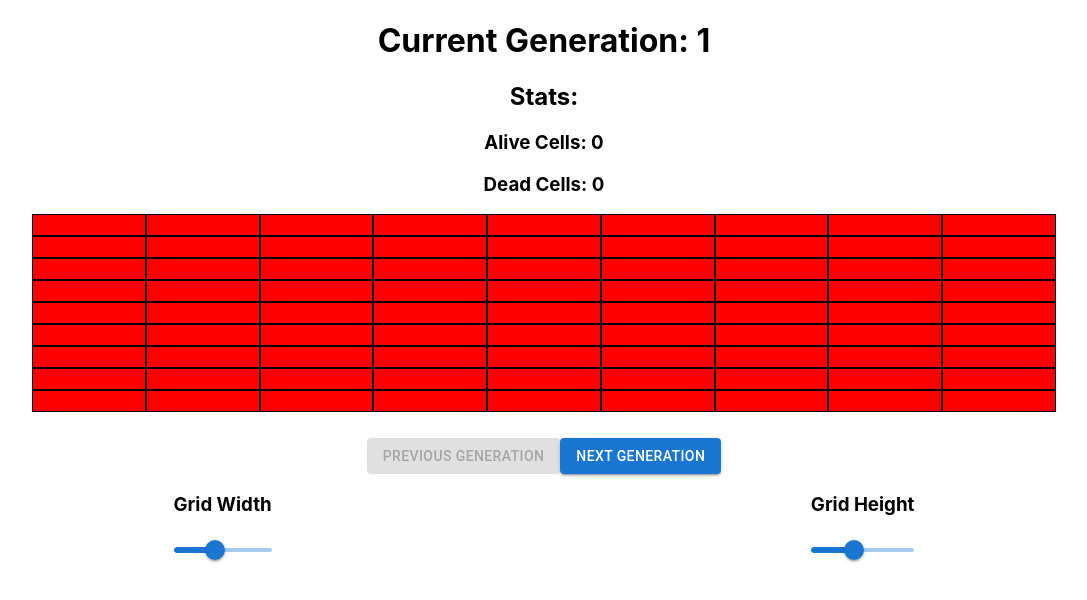
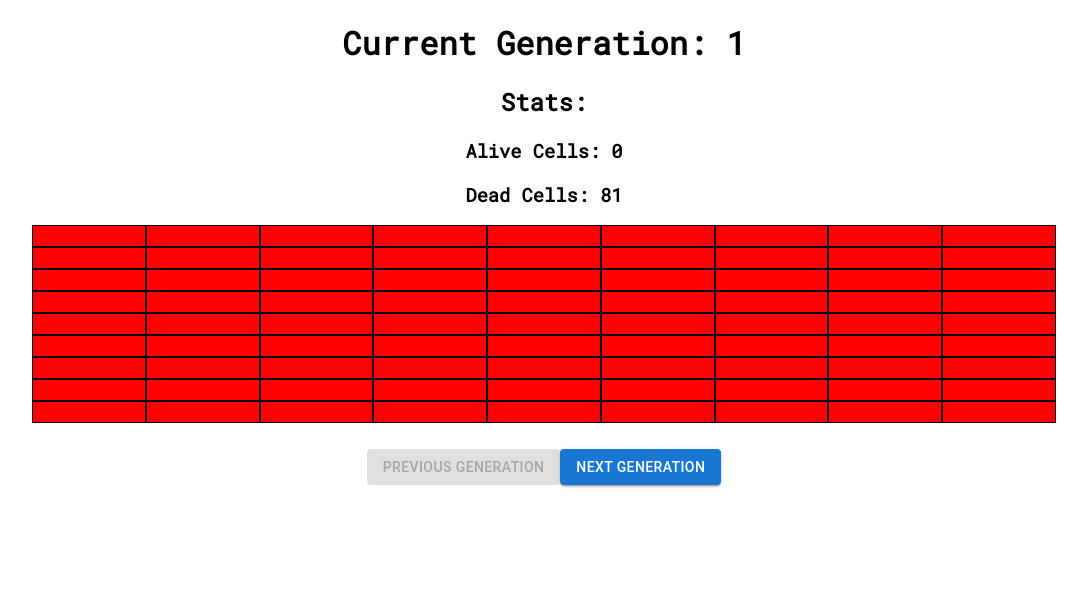
Before and after one commit to DillonRmD/Game-Of-Life-React, a React (Create React App) app: page / in a window 1280 px wide. Shown: the top 600 px of the page, without its empty margins (96-1183 px from the left). Built offline with nearby package versions, Linux system fonts and the light colour scheme; the HTML template or start-up script is replaced by a standard one.

Commit message:
Updated font, improved button styles, fixed margin shrink, added stats counter

```diff
--- a/src/App.css
+++ b/src/App.css
@@ -1,5 +1,9 @@
 .App {
   text-align: center;
+}
+
+.App-text{
+  font-family: 'Roboto Mono', monospace;
 }
 
 .grid{
@@ -13,10 +17,6 @@
 .button-arena{
   padding-top: 2%;
   width: 100%;
-}
-
-.slider-arena{
-
 }
 
 .cell{
--- a/src/App.tsx
+++ b/src/App.tsx
@@ -1,6 +1,5 @@
 import React, { useEffect, useState } from "react";
-import { Button, Slider } from "@mui/material";
-import { Stack } from "@mui/system";
+import { Button } from "@mui/material";
 
 import "./App.css";
 
@@ -14,52 +13,22 @@ interface IStats {
 }
 
 const App = () => {
-    const [gridWidth, setGridWidth] = useState<number>(9);
+    const [stats, setStats] = useState<IStats>(createStats());
+    const [grid, setGrid] = useState<IGrid>(createGrid());
     useEffect(() => {
-        resizeGridWidth();
-    }, [gridWidth]);
-    const [gridHeight, setGridHeight] = useState<number>(9);
-    useEffect(() => {
-        resizeGridHeight();
-    }, [gridHeight]);
-    const [grid, setGrid] = useState<IGrid>(createGrid());
-    const [stats, setStats] = useState<IStats>(createStats());
+        setStats(updateStats(grid));
+    }, [grid]);
     const [history, setHistory] = useState<IGrid[]>([]);
     const [currentGeneration, setCurrentGeneration] = useState<number>(1);
     useEffect(() => {
         if (currentGeneration < 1) setCurrentGeneration(1);
     }, [currentGeneration]);
 
-    function resizeGridWidth() {
-        let currentWidth: number = grid.elements.length;
-        let diff = currentWidth - gridWidth;
-
-        let g = grid;
-
-        if (diff > 0) {
-            while (diff-- > 0) {
-                g.elements.pop();
-            }
-        } else if (diff < 0) {
-            while (diff++ < 0) {
-                g.elements.push(new Array(gridWidth).fill(0));
-            }
-        }
-
-        setGrid(g);
-    }
-
-    function resizeGridHeight() {
-
-
-
-    }
-
     function createGrid() {
         let e: number[][] = [];
-        for (let ri = 0; ri < gridHeight; ri++) {
+        for (let ri = 0; ri < 9; ri++) {
             e.push([]);
-            for (let ci = 0; ci < gridWidth; ci++) {
+            for (let ci = 0; ci < 9; ci++) {
                 e[ri].push(0);
             }
         }
@@ -211,10 +180,11 @@ const App = () => {
 
     return (
         <div className="App">
-            <h1>Current Generation: {currentGeneration}</h1>
-            <h2>Stats: </h2>
-            <h3>Alive Cells: {stats.currentAlive} </h3>
-            <h3>Dead Cells: {stats.currentDead}</h3>
+            <style> @import url('https://fonts.googleapis.com/css2?family=Roboto+Mono&display=swap'); </style>
+            <h1 className="App-text">Current Generation: {currentGeneration}</h1>
+            <h2 className="App-text">Stats: </h2>
+            <h3 className="App-text">Alive Cells: {stats.currentAlive} </h3>
+            <h3 className="App-text">Dead Cells: {stats.currentDead}</h3>
             <div className="grid">
                 {grid.elements.map((row, rowIndex) => (
                     <div key={rowIndex} className="row">
@@ -239,7 +209,7 @@ const App = () => {
                     variant="contained"
                     onClick={() => prevGeneration()}
                     id=""
-                    disabled={currentGeneration > 1 === false}
+                    disabled={(currentGeneration > 1) === false}
                 >
                     Previous Generation
                 </Button>
@@ -252,41 +222,6 @@ const App = () => {
                     Next Generation
                 </Button>
             </div>
-            <Stack direction="row" sx={{ mb: 1 }} justifyContent="space-around">
-                <Stack>
-                    <h3>Grid Width</h3>
-                    <Slider
-                        key="slider-width"
-                        aria-label="Width"
-                        value={gridWidth}
-                        min={1}
-                        max={20}
-                        valueLabelDisplay={"auto"}
-                        onChange={(e, val) =>
-                            Array.isArray(val)
-                                ? setGridWidth(val[0])
-                                : setGridWidth(val)
-                        }
-                    ></Slider>
-                </Stack>
-
-                <Stack>
-                    <h3>Grid Height</h3>
-                    <Slider
-                        key="slider-height"
-                        aria-label="Height"
-                        value={gridHeight}
-                        min={1}
-                        max={20}
-                        valueLabelDisplay={"auto"}
-                        onChange={(e, val) =>
-                            Array.isArray(val)
-                                ? setGridHeight(val[0])
-                                : setGridHeight(val)
-                        }
-                    ></Slider>
-                </Stack>
-            </Stack>
         </div>
     );
 };
```
